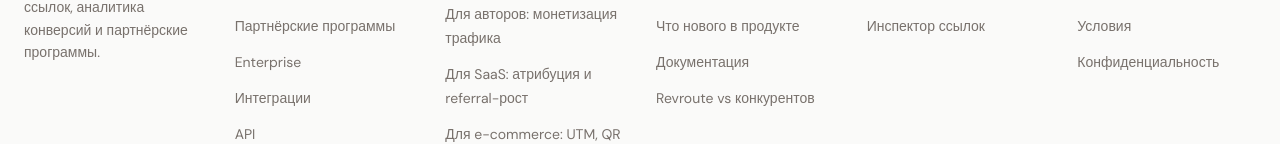
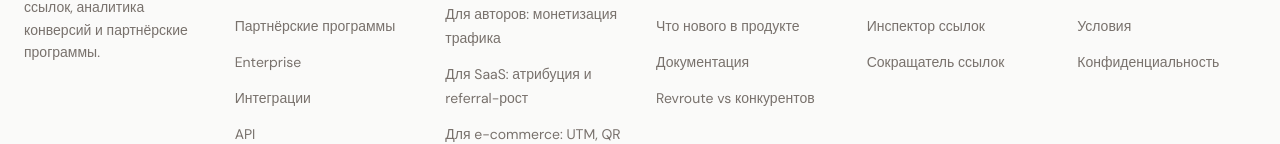
Before and after one commit to dmitry-simple-it/revroute-docs, a Next.js app: page / in a window 1280 px wide. Shown: the part 10988-11132 px from the top of the page. Built offline with nearby package versions, Linux system fonts and the light colour scheme; no server answers.

Commit message:
feat(marketing footer): add link shortener tool to footer columns

```diff
--- a/components/marketing/MarketingFooter.tsx
+++ b/components/marketing/MarketingFooter.tsx
@@ -32,6 +32,7 @@
       { label: 'QR-генератор', href: '/tools/qr' },
       { label: 'UTM-конструктор', href: '/tools/utm' },
       { label: 'Инспектор ссылок', href: '/tools/link-inspector' },
+      { label: 'Сокращатель ссылок', href: '/tools/link-shortener' },
     ],
   },
   {
```
